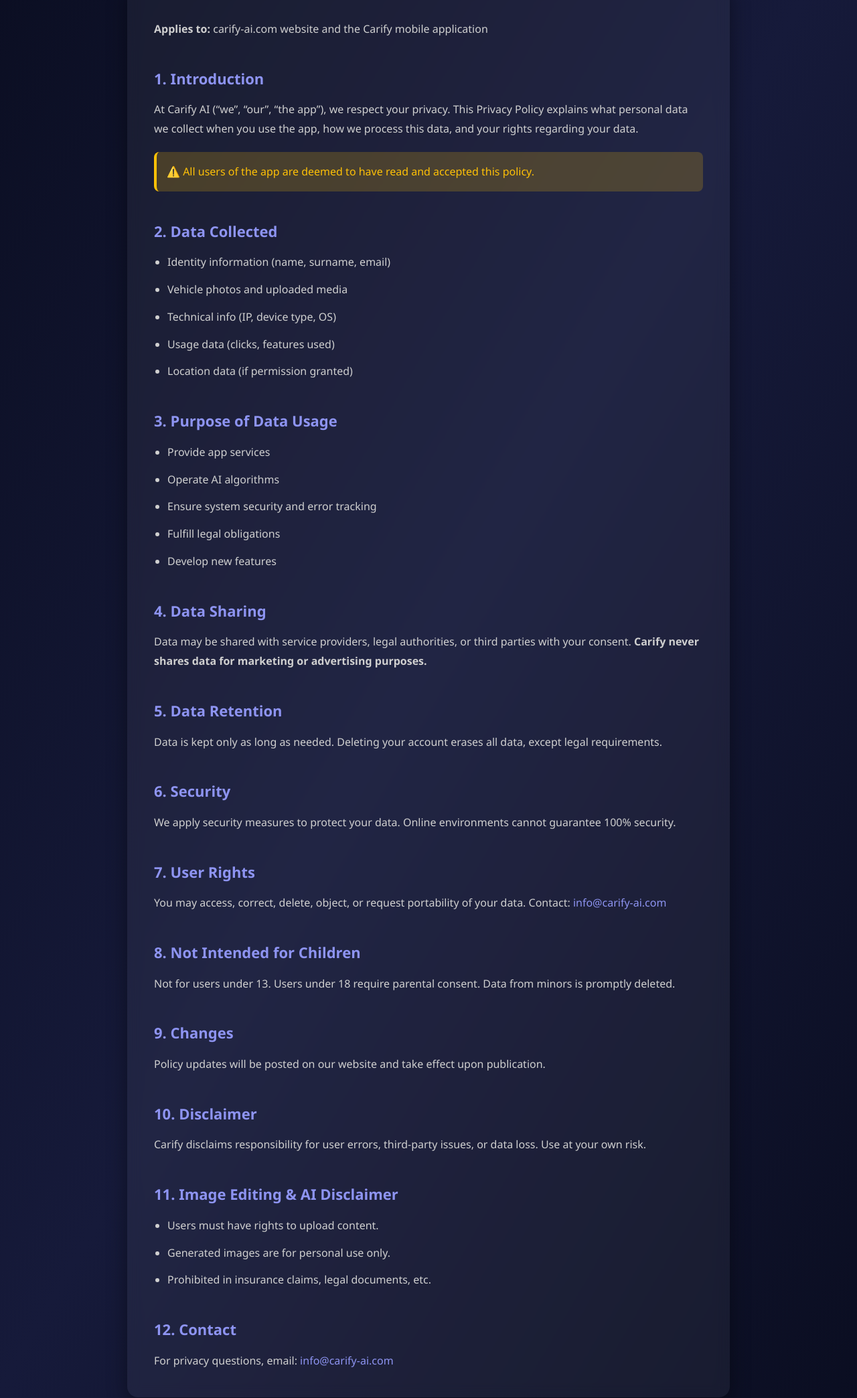
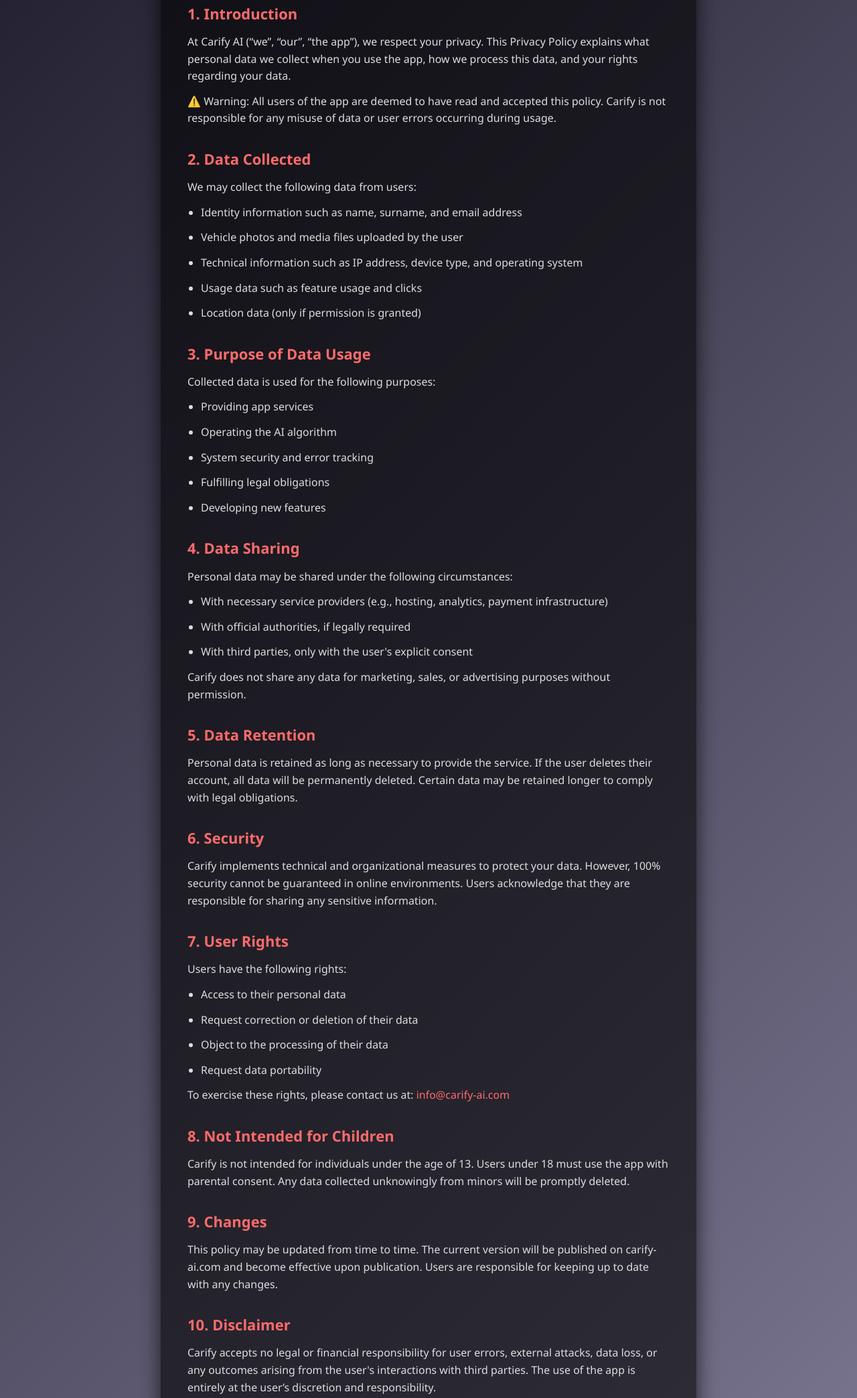
Before and after one commit to ACCS-LAB/Car-Photo-Editor-Privacy, a plain HTML site: page privacy.html in a window 1280 px wide. Shown: the part 256-2344 px from the top of the page at 67% size. Drawn offline with Linux system fonts and the light colour scheme.

Commit message:
Update privacy.html

```diff
--- a/privacy.html
+++ b/privacy.html
@@ -7,9 +7,9 @@
   <style>
     :root {
       --main-color: #8E94F2;
-      --secondary-color: #0A0D20;
       --accent-color: #FF6B6B;
-      --bg-gradient: linear-gradient(120deg, #0A0D20, #161A3A, #0A0D20);
+      --bg-gradient: linear-gradient(135deg, #1f1c2c, #928dab);
+      --text-color: #ffffff;
     }
 
     * {
@@ -21,26 +21,29 @@
     body {
       font-family: 'Segoe UI', Tahoma, Geneva, Verdana, sans-serif;
       background: var(--bg-gradient);
-      color: #e0e0e0;
-      line-height: 1.8;
+      color: var(--text-color);
+      line-height: 1.6;
+      padding: 40px 20px;
       overflow-x: hidden;
-      animation: bgScroll 20s infinite linear;
     }
 
-    @keyframes bgScroll {
-      0% { background-position: 0% 50%; }
-      50% { background-position: 100% 50%; }
-      100% { background-position: 0% 50%; }
+    .container {
+      max-width: 800px;
+      margin: auto;
+      background: rgba(0, 0, 0, 0.6);
+      border-radius: 12px;
+      padding: 40px;
+      box-shadow: 0 0 30px rgba(0, 0, 0, 0.7);
+      animation: fadeIn 1s ease-out;
     }
 
     header {
       text-align: center;
-      padding: 60px 20px;
-      background: transparent;
+      margin-bottom: 40px;
     }
 
     header h1 {
-      font-size: 40px;
+      font-size: 36px;
       background: linear-gradient(to right, var(--main-color), var(--accent-color));
       -webkit-background-clip: text;
       -webkit-text-fill-color: transparent;
@@ -52,133 +55,123 @@
       100% { background-position: 100% 50%; }
     }
 
-    main {
-      max-width: 900px;
-      margin: auto;
-      background-color: rgba(255, 255, 255, 0.05);
-      border-radius: 16px;
-      padding: 40px;
-      box-shadow: 0 8px 30px rgba(0,0,0,0.4);
-      backdrop-filter: blur(10px);
-      animation: fadeIn 1.5s ease;
-    }
-
-    @keyframes fadeIn {
-      from { opacity: 0; transform: translateY(20px); }
-      to { opacity: 1; transform: translateY(0); }
-    }
-
     h2 {
-      margin-top: 40px;
-      color: var(--main-color);
+      color: var(--accent-color);
+      margin-top: 30px;
       font-size: 22px;
     }
 
     p, li {
       margin-top: 12px;
-      color: #d0d0d0;
+      color: #ddd;
+    }
+
+    strong {
+      color: var(--main-color);
     }
 
     ul {
       padding-left: 20px;
     }
 
-    .warning {
-      background: rgba(255, 193, 7, 0.2);
-      color: #ffc107;
-      padding: 15px;
-      border-left: 4px solid #ffc107;
-      border-radius: 8px;
-      margin-top: 20px;
+    a {
+      color: var(--accent-color);
+      text-decoration: none;
     }
 
-    a {
-      color: #8E94F2;
-      text-decoration: none;
-      transition: 0.3s;
-    }
-
-    a:hover {
-      color: #FF6B6B;
-    }
-
-    footer {
-      text-align: center;
-      margin-top: 40px;
-      padding: 20px;
-      color: #999;
-      font-size: 14px;
+    @keyframes fadeIn {
+      0% { opacity: 0; transform: translateY(20px); }
+      100% { opacity: 1; transform: translateY(0); }
     }
   </style>
 </head>
 <body>
+  <div class="container">
+    <header>
+      <h1>Privacy Policy – Carify AI</h1>
+    </header>
 
-  <header>
-    <h1>Privacy Policy</h1>
-    <p>Last Updated: April 7, 2025</p>
-  </header>
-
-  <main>
-    <p><strong>Applies to:</strong> carify-ai.com website and the Carify mobile application</p>
+    <p><strong>Last Updated:</strong> April 7, 2025<br>
+    <strong>Applies to:</strong> carify-ai.com website and the Carify mobile application</p>
 
     <h2>1. Introduction</h2>
     <p>At Carify AI (“we”, “our”, “the app”), we respect your privacy. This Privacy Policy explains what personal data we collect when you use the app, how we process this data, and your rights regarding your data.</p>
-    <div class="warning">⚠️ All users of the app are deemed to have read and accepted this policy.</div>
+    <p>⚠️ Warning: All users of the app are deemed to have read and accepted this policy. Carify is not responsible for any misuse of data or user errors occurring during usage.</p>
 
     <h2>2. Data Collected</h2>
+    <p>We may collect the following data from users:</p>
     <ul>
-      <li>Identity information (name, surname, email)</li>
-      <li>Vehicle photos and uploaded media</li>
-      <li>Technical info (IP, device type, OS)</li>
-      <li>Usage data (clicks, features used)</li>
-      <li>Location data (if permission granted)</li>
+      <li>Identity information such as name, surname, and email address</li>
+      <li>Vehicle photos and media files uploaded by the user</li>
+      <li>Technical information such as IP address, device type, and operating system</li>
+      <li>Usage data such as feature usage and clicks</li>
+      <li>Location data (only if permission is granted)</li>
     </ul>
 
     <h2>3. Purpose of Data Usage</h2>
+    <p>Collected data is used for the following purposes:</p>
     <ul>
-      <li>Provide app services</li>
-      <li>Operate AI algorithms</li>
-      <li>Ensure system security and error tracking</li>
-      <li>Fulfill legal obligations</li>
-      <li>Develop new features</li>
+      <li>Providing app services</li>
+      <li>Operating the AI algorithm</li>
+      <li>System security and error tracking</li>
+      <li>Fulfilling legal obligations</li>
+      <li>Developing new features</li>
     </ul>
 
     <h2>4. Data Sharing</h2>
-    <p>Data may be shared with service providers, legal authorities, or third parties with your consent. <strong>Carify never shares data for marketing or advertising purposes.</strong></p>
+    <p>Personal data may be shared under the following circumstances:</p>
+    <ul>
+      <li>With necessary service providers (e.g., hosting, analytics, payment infrastructure)</li>
+      <li>With official authorities, if legally required</li>
+      <li>With third parties, only with the user's explicit consent</li>
+    </ul>
+    <p>Carify does not share any data for marketing, sales, or advertising purposes without permission.</p>
 
     <h2>5. Data Retention</h2>
-    <p>Data is kept only as long as needed. Deleting your account erases all data, except legal requirements.</p>
+    <p>Personal data is retained as long as necessary to provide the service. If the user deletes their account, all data will be permanently deleted. Certain data may be retained longer to comply with legal obligations.</p>
 
     <h2>6. Security</h2>
-    <p>We apply security measures to protect your data. Online environments cannot guarantee 100% security.</p>
+    <p>Carify implements technical and organizational measures to protect your data. However, 100% security cannot be guaranteed in online environments. Users acknowledge that they are responsible for sharing any sensitive information.</p>
 
     <h2>7. User Rights</h2>
-    <p>You may access, correct, delete, object, or request portability of your data. Contact: <a href="mailto:info@carify-ai.com">info@carify-ai.com</a></p>
+    <p>Users have the following rights:</p>
+    <ul>
+      <li>Access to their personal data</li>
+      <li>Request correction or deletion of their data</li>
+      <li>Object to the processing of their data</li>
+      <li>Request data portability</li>
+    </ul>
+    <p>To exercise these rights, please contact us at: <a href="mailto:info@carify-ai.com">info@carify-ai.com</a></p>
 
     <h2>8. Not Intended for Children</h2>
-    <p>Not for users under 13. Users under 18 require parental consent. Data from minors is promptly deleted.</p>
+    <p>Carify is not intended for individuals under the age of 13. Users under 18 must use the app with parental consent. Any data collected unknowingly from minors will be promptly deleted.</p>
 
     <h2>9. Changes</h2>
-    <p>Policy updates will be posted on our website and take effect upon publication.</p>
+    <p>This policy may be updated from time to time. The current version will be published on carify-ai.com and become effective upon publication. Users are responsible for keeping up to date with any changes.</p>
 
     <h2>10. Disclaimer</h2>
-    <p>Carify disclaims responsibility for user errors, third-party issues, or data loss. Use at your own risk.</p>
+    <p>Carify accepts no legal or financial responsibility for user errors, external attacks, data loss, or any outcomes arising from the user's interactions with third parties. The use of the app is entirely at the user’s discretion and responsibility.</p>
 
-    <h2>11. Image Editing & AI Disclaimer</h2>
-    <ul>
-      <li>Users must have rights to upload content.</li>
-      <li>Generated images are for personal use only.</li>
-      <li>Prohibited in insurance claims, legal documents, etc.</li>
-    </ul>
+    <h2>11. Image Editing, AI Generation, and Legal Disclaimer</h2>
+    <p>Carify provides a service where users can apply AI-powered image editing, manipulations, and style changes to vehicle photos they upload. These edits are initiated by the user, and results are automatically generated by our systems. The following terms apply to this service:</p>
+
+    <h3>11.1. Content Responsibility</h3>
+    <p>All photos, images, and media uploaded by users must belong to them or they must have legal rights to use them. Carify is not obligated to check uploaded images for copyright, personality rights, ownership rights, trademark rights, or similar legal concerns. Responsibility for any plates, individuals, locations, or identifiable elements in the images lies solely with the user.</p>
+
+    <h3>11.2. Use of Image Editing Results</h3>
+    <p>AI-generated images are provided solely for visual presentation and personal use. No guarantees are given regarding accuracy or technical validity. If such images are used for purposes like second-hand sales, vehicle insurance, expert reports, notary processes, traffic registration documents, insurance claims, vehicle appraisals, car dealership presentations, declarations to authorities, or any other critical processes, the user is solely responsible for any resulting damage, misinformation, misjudgment, or legal consequences.</p>
+
+    <h3>11.3. Commercial and Public Use</h3>
+    <p>If the user decides to use the edited images in listings, advertising campaigns, social media posts, commercial marketing, or in any other presentation to third parties, they bear full responsibility for such use. Carify cannot be held responsible for any perception, commercial loss, deception, or infringement of rights resulting from user-published or shared images.</p>
+
+    <h3>11.4. Prohibition of Use in Insurance and Official Procedures</h3>
+    <p>Images provided by Carify are not intended to be used as official documents or declarations for insurance companies. Using these images in claims files, policy processes, expert evaluations, or traffic incident reports is prohibited. Carify bears no responsibility for any regulatory penalties, policy cancellations, claim refunds, or legal actions that may arise from such use.</p>
+
+    <h3>11.5. General Legal Notice</h3>
+    <p>Carify has no obligation to monitor, control, or approve any content created by users through image editing. The user declares that all content they create complies with current laws and regulations and does not infringe upon third-party rights. The user acknowledges and accepts full responsibility for any direct or indirect damage, loss, legal claim, or demand arising from their use of the Carify system.</p>
 
     <h2>12. Contact</h2>
-    <p>For privacy questions, email: <a href="mailto:info@carify-ai.com">info@carify-ai.com</a></p>
-
-  </main>
-
-  <footer>
-    &copy; 2025 Carify AI. All rights reserved.
-  </footer>
-
+    <p>For any questions regarding privacy, please contact: <a href="mailto:info@carify-ai.com">info@carify-ai.com</a></p>
+  </div>
 </body>
 </html>
```
